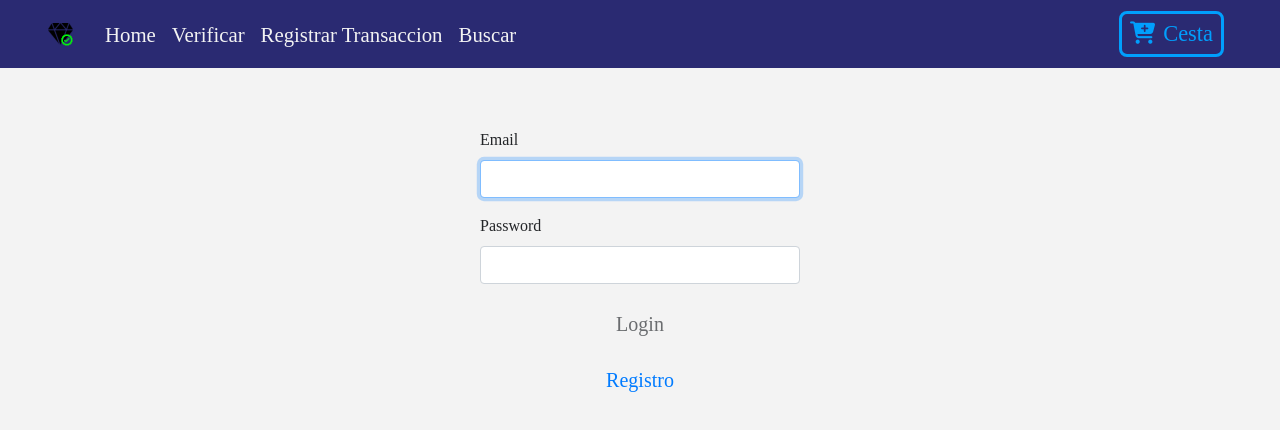
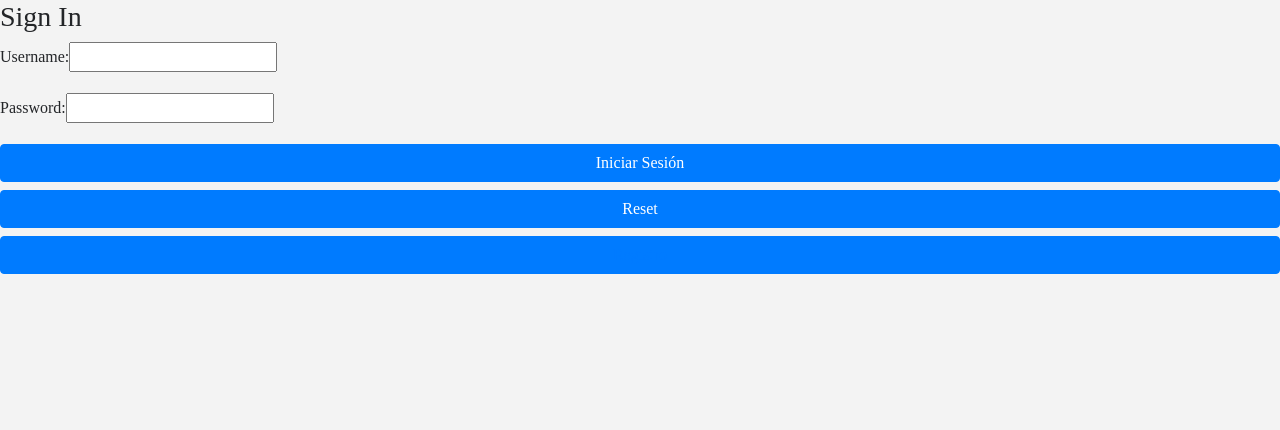
Before and after one commit to alexmirmao/CryptoStockZ, a React (Create React App) app in the folder cryptostockz-front/: page / in a window 1280 px wide. Shown: the top 430 px of the page. Built offline with nearby package versions, Linux system fonts and the light colour scheme; a web font is replaced by a local one.

Commit message:
Act. Login

```diff
--- a/cryptostockz-front/src/components/Login.js
+++ b/cryptostockz-front/src/components/Login.js
@@ -1,69 +1,83 @@
+import React, {Component} from "react";
+import {Link} from "react-router-dom";
 
-import { useHistory , Link} from "react-router-dom";
-import { Button,FormGroup, FormControl, ControlLabel } from "react-bootstrap";
-import { useFormFields } from "../libs/hooksLib";
-import "./Login.css";
-import React from 'react';
-var ok_login
-export {ok_login};
 
-export default function Login() {
+export default class Login extends Component{
 
-  const history = useHistory();
-  const [fields, handleFieldChange] = useFormFields({
-    email: "",
-    password: ""
-  });
-
-  function validateForm() {
-    return fields.email.length > 0 && fields.password.length > 0;
+  constructor(props){
+    super(props);
+      this.state={
+        username:"",
+        password:"",
+        errorMessage:"",
+        successMessage:"",
+        ok_login:false
+      }
+      this.reset=this.reset.bind(this);
   }
 
-  async function handleSubmit(event) {
-    if(true)//verque el usuario ya este registrado
-    {
-      ok_login = true
-      history.push(ok_login)
-      history.push("/perfil")
+  setValue(e){
+    let id=e.target.id;
+    let value=e.target.value;
+    let username=e.target.username;
+    if(value===undefined || value==="")
+      return;
+    if(id==="username"){
+      username=value.toUpperCase();
+      this.setState({
+        username:username})
     }
     else{
-      //(event.target.elements.email.value
-      alert("Debe registrarse")
+      this.setState({
+        password:e.target.value})
     }
-
   }
 
-  return (
-    <div className="Login">
-      <form onSubmit={handleSubmit} >
-        <FormGroup controlId="email" bsSize="large">
-          <ControlLabel>Email</ControlLabel>
-          <FormControl
-            autoFocus
-            type="email"
-            value={fields.email}
-            onChange={handleFieldChange}
-          />
-        </FormGroup>
-        <FormGroup controlId="password" bsSize="large">
-          <ControlLabel>Password</ControlLabel>
-          <FormControl
-            type="password"
-            value={fields.password}
-            onChange={handleFieldChange}
-          />
-        </FormGroup>
+  submit(e){
+    if(this.state.username===undefined||this.state.username===""
+        || this.state.password===undefined || this.state.password===""){
+      this.setState({
+        errorMessage:"Debe ingresar email y contraseña correctamente"})
+        }
+    else{
+      this.setState({
+        successMessage:"Bienvenido a CryptoStockZ",
+        ok_login:true})
+    }
+  }
+  reset(){
+    let username=this.state.username;
+    let password=this.state.password;
+      this.setState({
+        username:"",
+        password:"",
+      })
+  }
+  render(){
+    return(
+      <form>
+            <h3>Sign In</h3>
 
-        <Button block bsSize="large" onClick={handleSubmit} disabled={!validateForm()} type="submit">
-        Login
-        </Button>
-        <Button block bsSize="large" type="submit">
-        <Link to="/signup" className="nav-registro">
-          Registro
-          </Link>
-        </Button>
-      </form>
-    </div>
+            <div className="form-group">
+                <label>Username:</label>
+                <input type="text" id="username" value={this.state.username} onChange={(e)=>this.setValue(e)} />
 
-  );
+            </div>
+
+            <div className="form-group">
+                <label>Password:</label>
+                <input type="password" id="password" value={this.state.password} onChange={(e)=>this.setValue(e)} />
+            </div>
+
+            <button block bsSize="large" type="submit" className="btn btn-primary btn-block" onClick={(e)=>this.submit(e)}>Iniciar Sesión</button>
+            <button block bsSize="large" type="reset" className="btn btn-primary btn-block" onClick={this.reset}>Reset</button>
+            <button block bsSize="large" type="submit" className="btn btn-primary btn-block" >
+              <Link to="/signup" className="nav-registro">
+                Registro
+              </Link>
+              </button>
+
+        </form>
+    )
+  }
 }
--- a/cryptostockz-front/src/components/Navbar.js
+++ b/cryptostockz-front/src/components/Navbar.js
@@ -3,12 +3,12 @@ import {Link} from "react-router-dom";
 import logo from "../Icono_opt.png"
 import styled from "styled-components";
 import {ButtonContainer} from "./Button";
-
+import ok_login from "./Login";
 
 
 export default class Navbar extends Component{
   render() {
-    if(true){
+    if(ok_login===true){
     return(
       <NavWrapper className="navbar navbar-expand-small  navbar-dark px-sm-5">
         <Link to="/">
```
